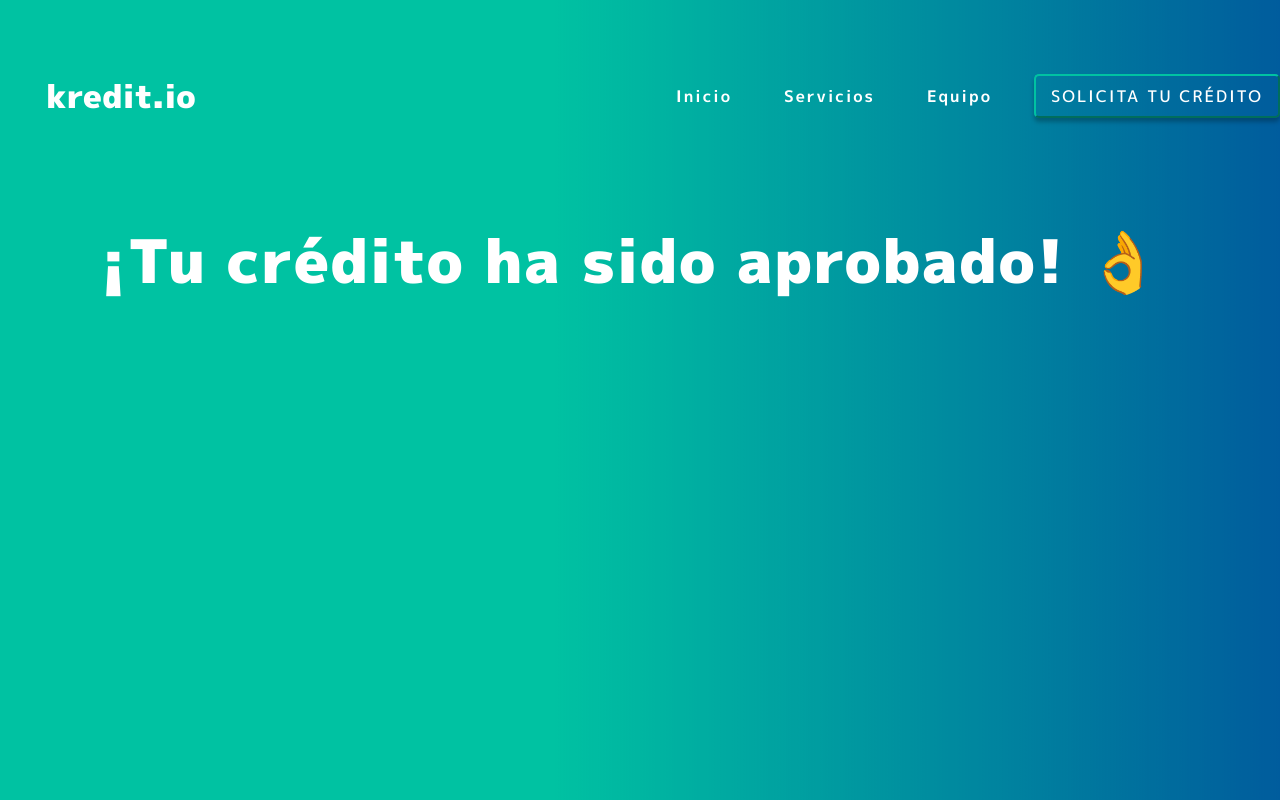
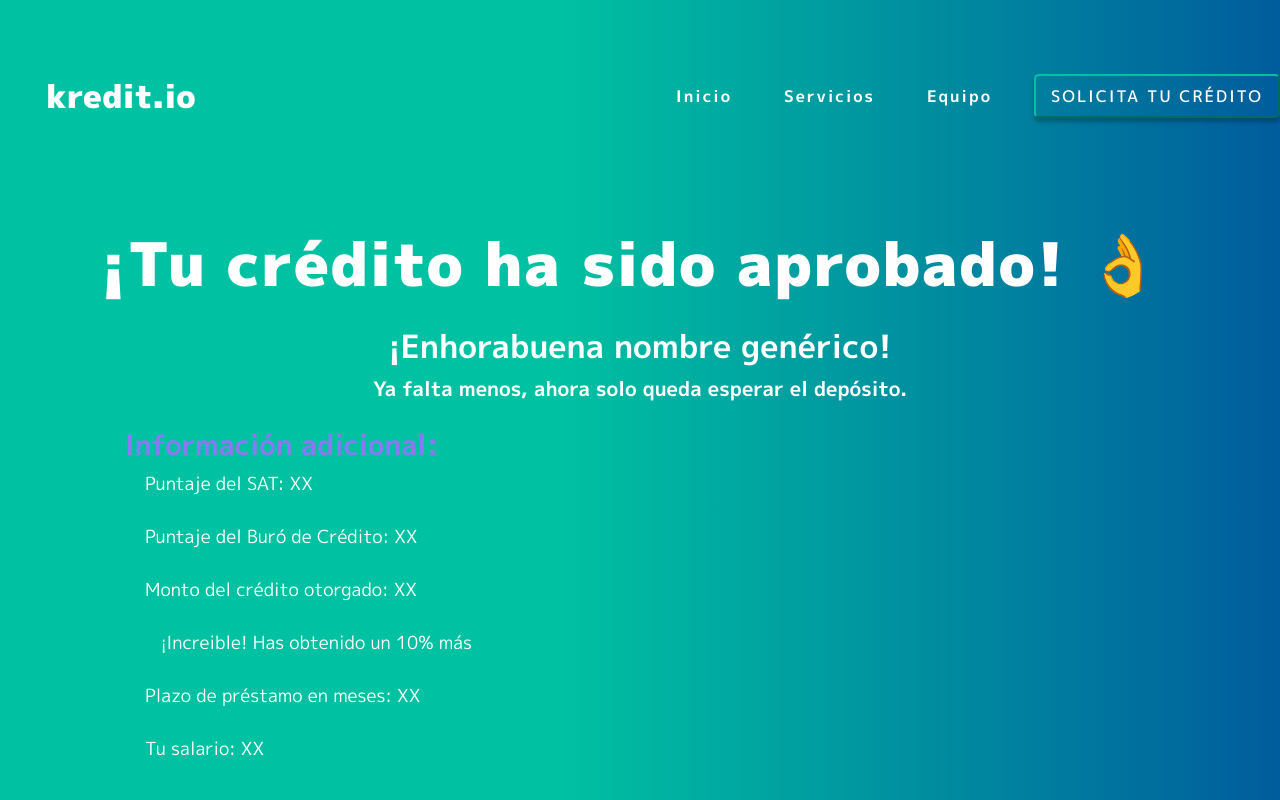
Before and after one commit to CarlosMtz98/app-kredit-io, a React (Create React App) app: page /resultado in a window 1280 px wide. Shown: the top 800 px of the page. Built offline with nearby package versions, Linux system fonts and the light colour scheme.

Commit message:
approved

```diff
--- a/src/containers/Resultado/Resultado.css
+++ b/src/containers/Resultado/Resultado.css
@@ -5,6 +5,7 @@
       display: flex;
       justify-content: center;
       background: #00C2A2;
+      min-height: 100vh;
 
 }
 
@@ -12,11 +13,33 @@
       font-weight: 900;
       font-size: 60px;
       letter-spacing: 1px;
-      height: 100vh;
 }
-
 .kredit-verdict{
       width: 100%;
       position: relative;
       height: 10vh;
 }
+.kredit-congrats{
+      padding: 20px;
+      font-weight: 600;
+      text-align: center;
+      padding-bottom: 0px;
+}
+.kredit-time{
+      text-align: center;
+      font-weight: bold;
+      font-size: 20px;
+}
+.kredit-res-info{
+      margin: 25px;
+}
+.kredit-res-info h3{
+      color: #8A79F7;
+      font-weight: bold;
+      letter-spacing: 2;
+}
+.kredit-res-info p{
+      font-size: 18px;
+      padding-bottom: 10px;
+      padding-left: 20px;
+}
--- a/src/containers/Resultado/Resultado.js
+++ b/src/containers/Resultado/Resultado.js
@@ -8,6 +8,18 @@ const Resultado = () => {
             <div className="container kredit-req">
                 <div className="kredit-home-jumbo">
                     <h1>¡Tu crédito ha sido aprobado! 👌</h1>
+                    <h2 class="kredit-congrats">¡Enhorabuena nombre genérico!</h2>
+                    <div className="kredit-time">Ya falta menos, ahora solo queda esperar el depósito.</div>
+                    <div class="kredit-res-info">
+                        <h3>Información adicional:</h3>
+                        <p>Puntaje del SAT: XX</p>
+                        <p>Puntaje del Buró de Crédito: XX</p>
+                        <p>Monto del crédito otorgado: XX</p>
+                        <p>&nbsp;&nbsp;&nbsp;¡Increible! Has obtenido un 10% más</p>
+                        <p>Plazo de préstamo en meses: XX</p>
+                        <p>Tu salario: XX</p>
+
+                    </div>
 
                 </div>
             </div>
```
